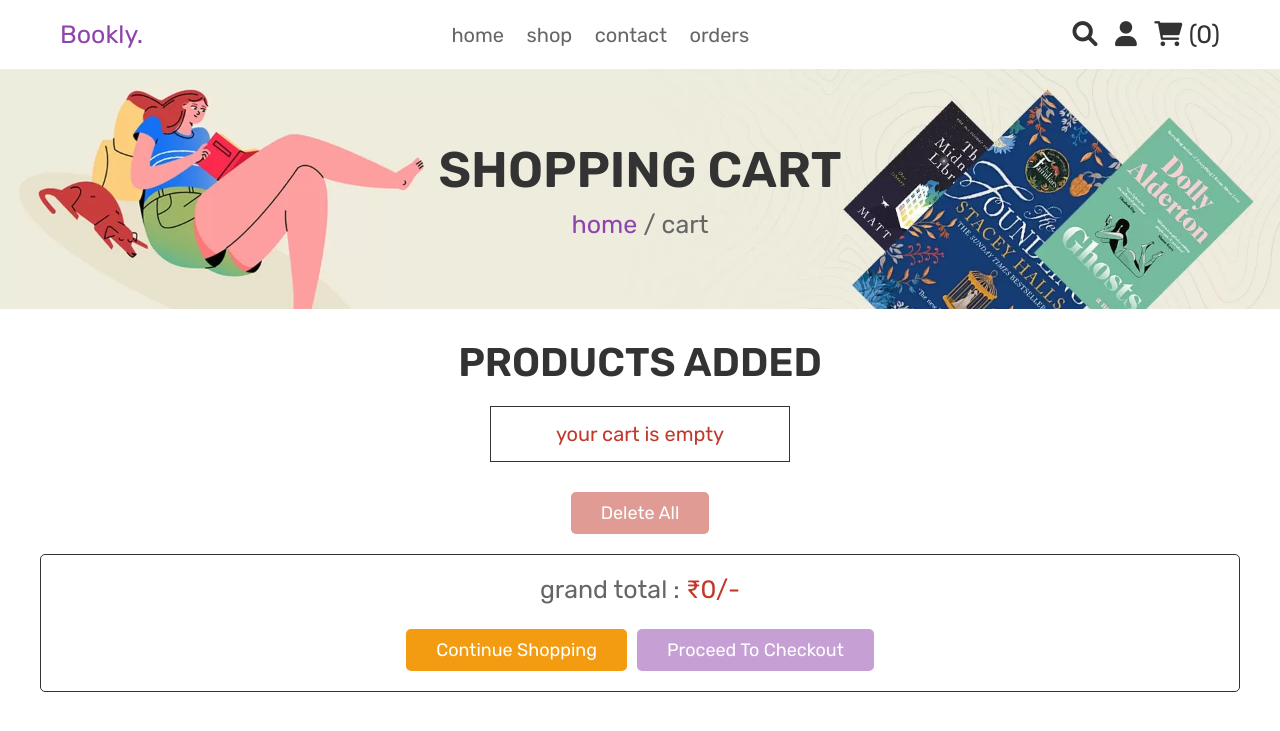
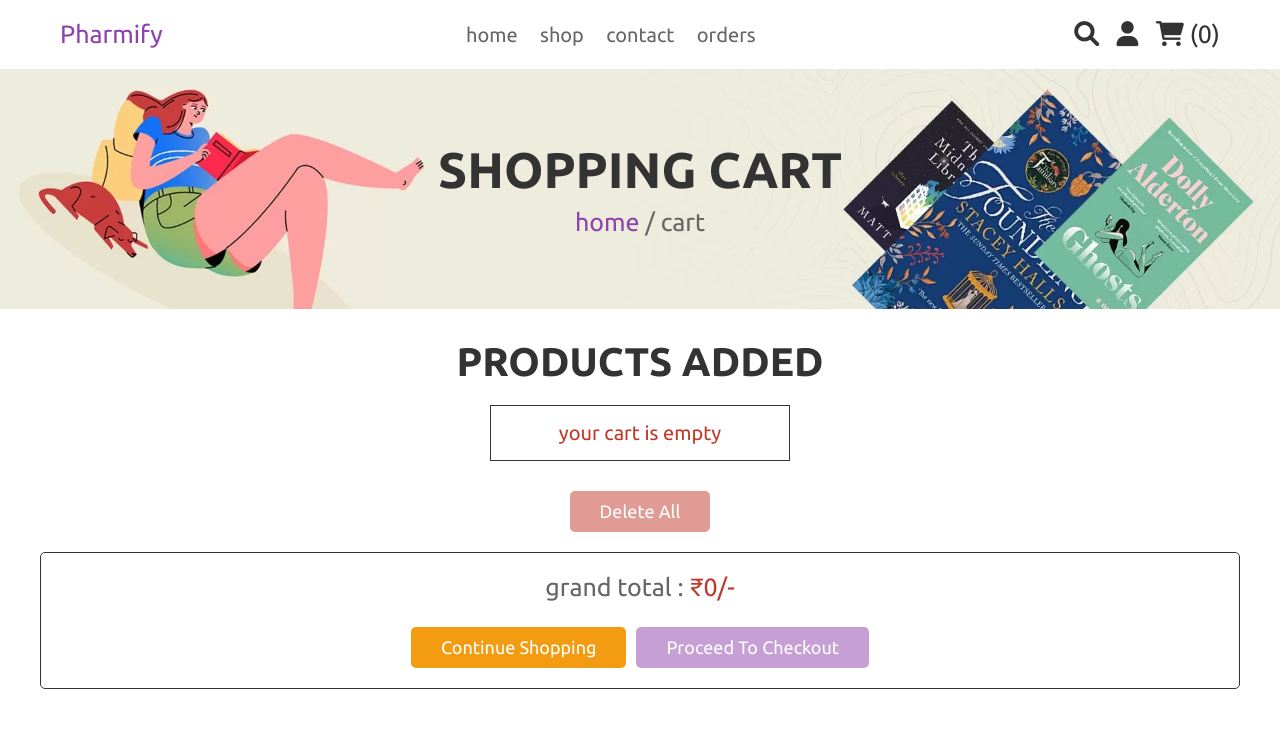
Before and after one commit to Madmax2810/Pharmify---Online-Pharmacy, a PHP site: page /cart.php in a window 1280 px wide. Shown: the top 731 px of the page. Run offline with PHP 8.4, Linux system fonts and the light colour scheme; the visitor is signed in with stand-in values (Sample User, id 1); data that the repository does not hold is empty.

Commit message:
header and css

```diff
--- a/css/style.css
+++ b/css/style.css
@@ -1,4 +1,4 @@
-@import url('https://fonts.googleapis.com/css2?family=Rubik:wght@300;400;500;600&display=swap');
+@import url('https://fonts.googleapis.com/css2?family=Ubuntu:ital,wght@0,300;0,400;0,500;0,700;1,300;1,400;1,500;1,700&display=swap');
 
 :root{
    --purple:#8e44ad;
@@ -14,7 +14,7 @@
 }
 
 *{
-   font-family: 'Rubik', sans-serif;
+   font-family:"Ubuntu", sans-serif;
    margin:0; padding:0;
    box-sizing: border-box;
    outline: none; border:none;
--- a/header.php
+++ b/header.php
@@ -15,7 +15,7 @@ if(isset($message)){
 
    <div class="header-2">
       <div class="flex">
-         <a href="home.php" class="logo">Bookly.</a>
+         <a href="home.php" class="logo">Pharmify</a>
 
          <nav class="navbar">
             <a href="home.php">home</a>
```
Also changed, not shown: uploaded_img/ico1.jpg (deleted).
